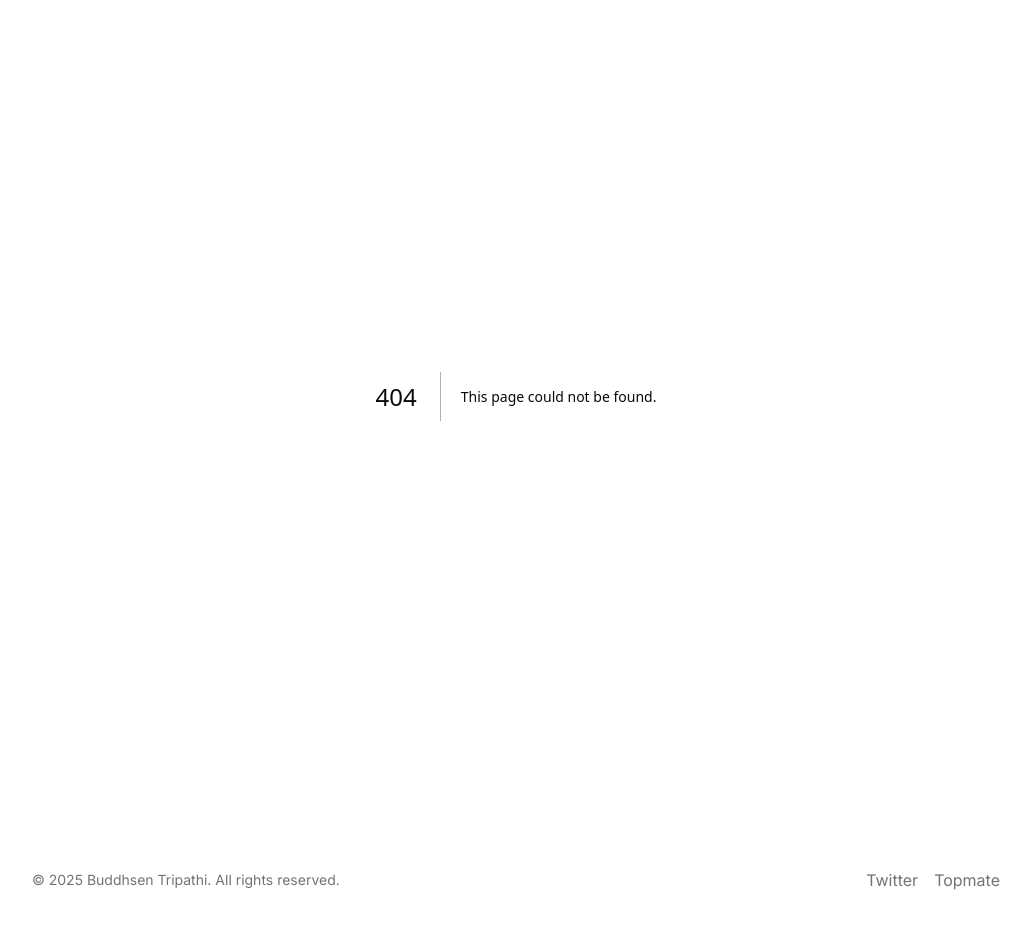
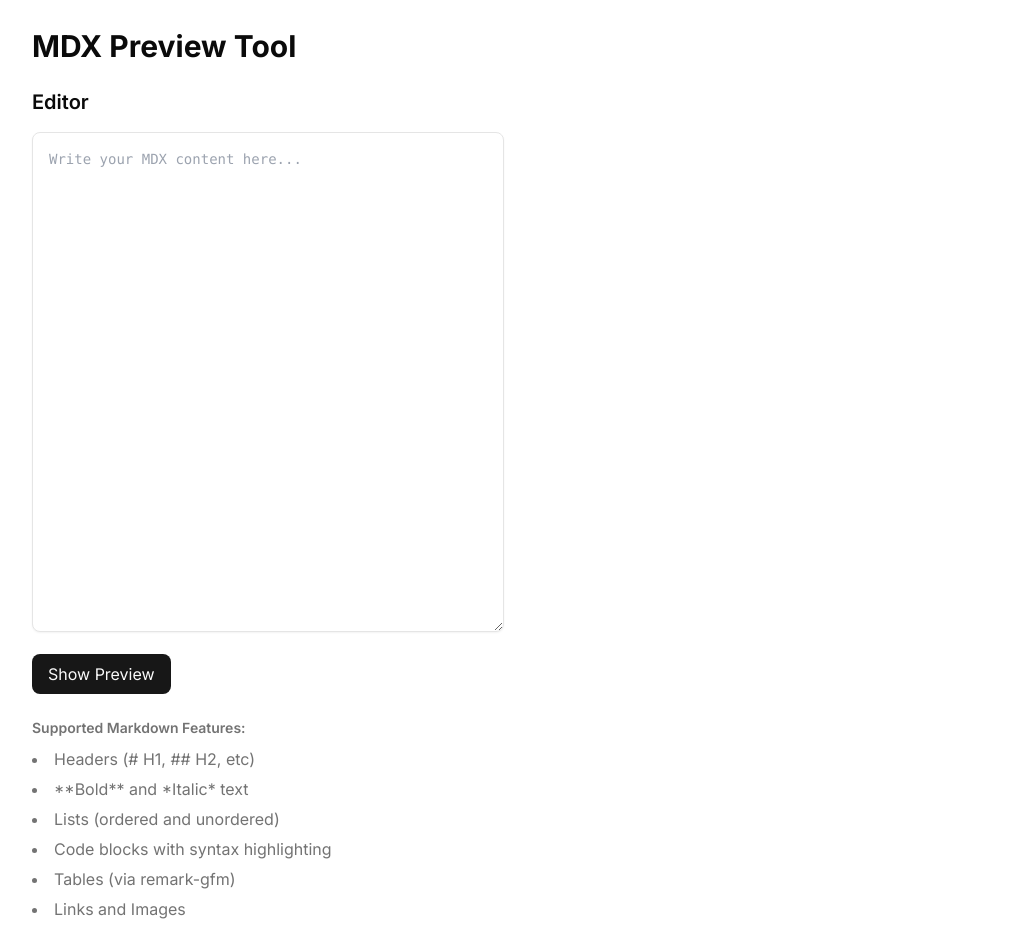
Before and after one commit to Buddhsen-tripathi/Portfolio, a Next.js app in the folder 2.0/: page /mdx-preview in a window 1280 px wide. Before the commit this address had no page. Shown: the part 120-1072 px from the top of the page, without its empty margins (124-1154 px from the left). Before the commit the page ends 1036 px from the top, so only its background shows below. Built offline with nearby package versions, Linux system fonts and the light colour scheme.

Commit message:
remove unwanted log

```diff
--- /dev/null
+++ b/2.0/app/mdx-preview/page.tsx
@@ -0,0 +1,67 @@
+'use client'
+
+import { useState } from 'react'
+import { MDXRemote } from 'next-mdx-remote/rsc'
+import remarkGfm from 'remark-gfm'
+import rehypeHighlight from 'rehype-highlight'
+
+export default function MdxPreviewPage() {
+  const [mdxContent, setMdxContent] = useState('')
+  const [showPreview, setShowPreview] = useState(false)
+
+  return (
+    <div className="container mx-auto py-8 space-y-6">
+      <h1 className="text-3xl font-bold">MDX Preview Tool</h1>
+
+      <div className="grid grid-cols-1 md:grid-cols-2 gap-6">
+        {/* Editor */}
+        <div className="space-y-4">
+          <h2 className="text-xl font-semibold">Editor</h2>
+          <textarea
+            value={mdxContent}
+            onChange={(e) => setMdxContent(e.target.value)}
+            placeholder="Write your MDX content here..."
+            className="w-full h-[500px] p-4 font-mono text-sm border rounded-lg shadow-sm focus:outline-none focus:ring-2 focus:ring-primary bg-card"
+          />
+          <button
+            onClick={() => setShowPreview(!showPreview)}
+            className="px-4 py-2 bg-primary text-primary-foreground rounded-lg hover:bg-primary/90"
+          >
+            {showPreview ? 'Hide Preview' : 'Show Preview'}
+          </button>
+        </div>
+
+        {/* Preview */}
+        {showPreview && (
+          <div className="space-y-4">
+            <h2 className="text-xl font-semibold">Preview</h2>
+            <div className="prose dark:prose-invert max-w-none p-4 border rounded-lg bg-card">
+              <MDXRemote
+                source={mdxContent}
+                options={{
+                  mdxOptions: {
+                    remarkPlugins: [remarkGfm],
+                    rehypePlugins: [rehypeHighlight],
+                  },
+                }}
+              />
+            </div>
+          </div>
+        )}
+      </div>
+
+      {/* Helper Text */}
+      <div className="text-sm text-muted-foreground">
+        <h3 className="font-semibold mb-2">Supported Markdown Features:</h3>
+        <ul className="list-disc list-inside space-y-1">
+          <li>Headers (# H1, ## H2, etc)</li>
+          <li>**Bold** and *Italic* text</li>
+          <li>Lists (ordered and unordered)</li>
+          <li>Code blocks with syntax highlighting</li>
+          <li>Tables (via remark-gfm)</li>
+          <li>Links and Images</li>
+        </ul>
+      </div>
+    </div>
+  )
+}
```
